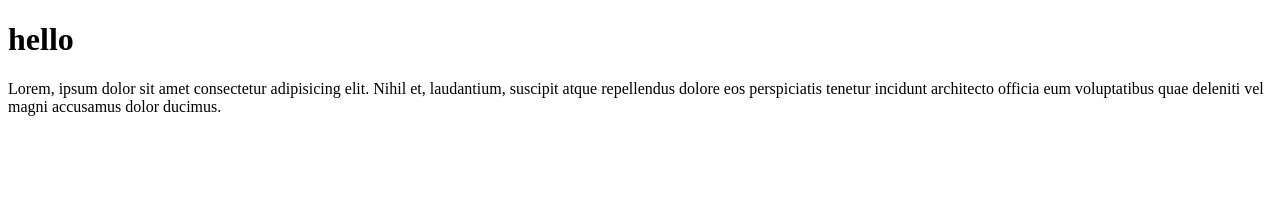
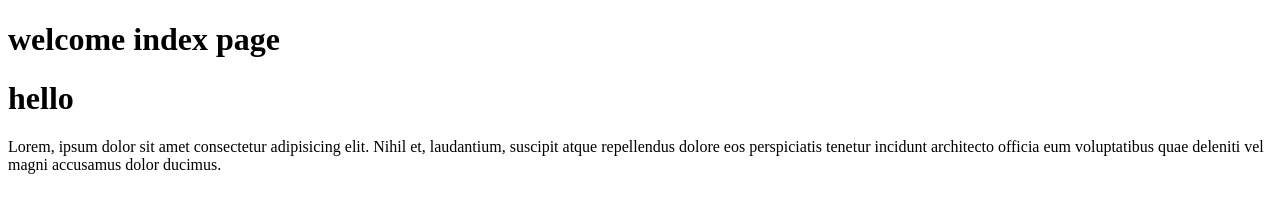
Before and after one commit to rezatm/Test, a plain HTML site: page index.html in a window 1280 px wide. Drawn offline with Linux system fonts and the light colour scheme.

Commit message:
add welcome

```diff
--- a/index.html
+++ b/index.html
@@ -9,6 +9,9 @@
 </head>
 
 <body>
+    <h1>
+        welcome index page
+    </h1>
     <h1>hello</h1>
     <p>Lorem, ipsum dolor sit amet consectetur adipisicing elit. Nihil et, laudantium, suscipit atque repellendus dolore eos perspiciatis tenetur incidunt architecto officia eum voluptatibus quae deleniti vel magni accusamus dolor ducimus.</p>
 </body>
```
